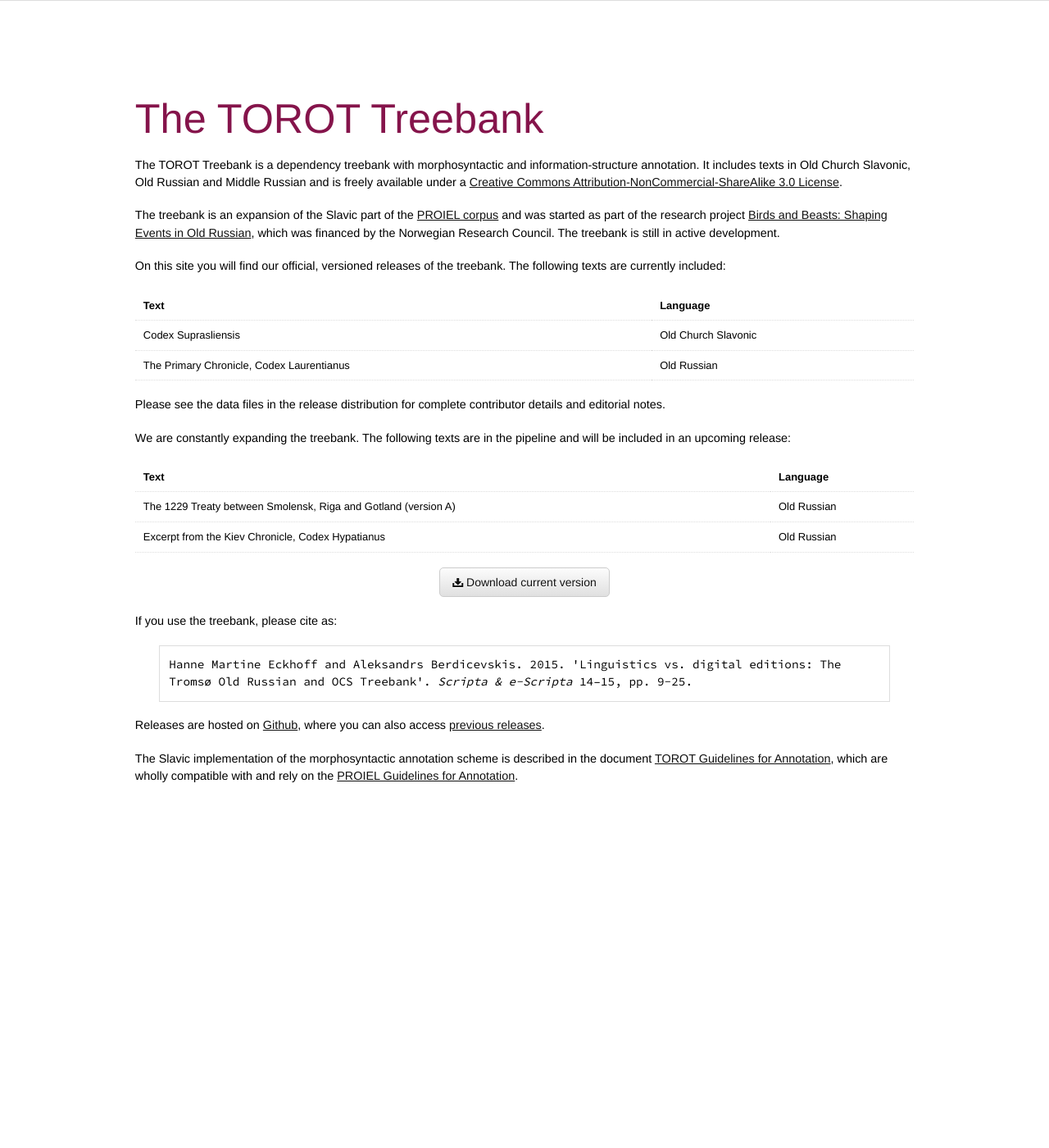
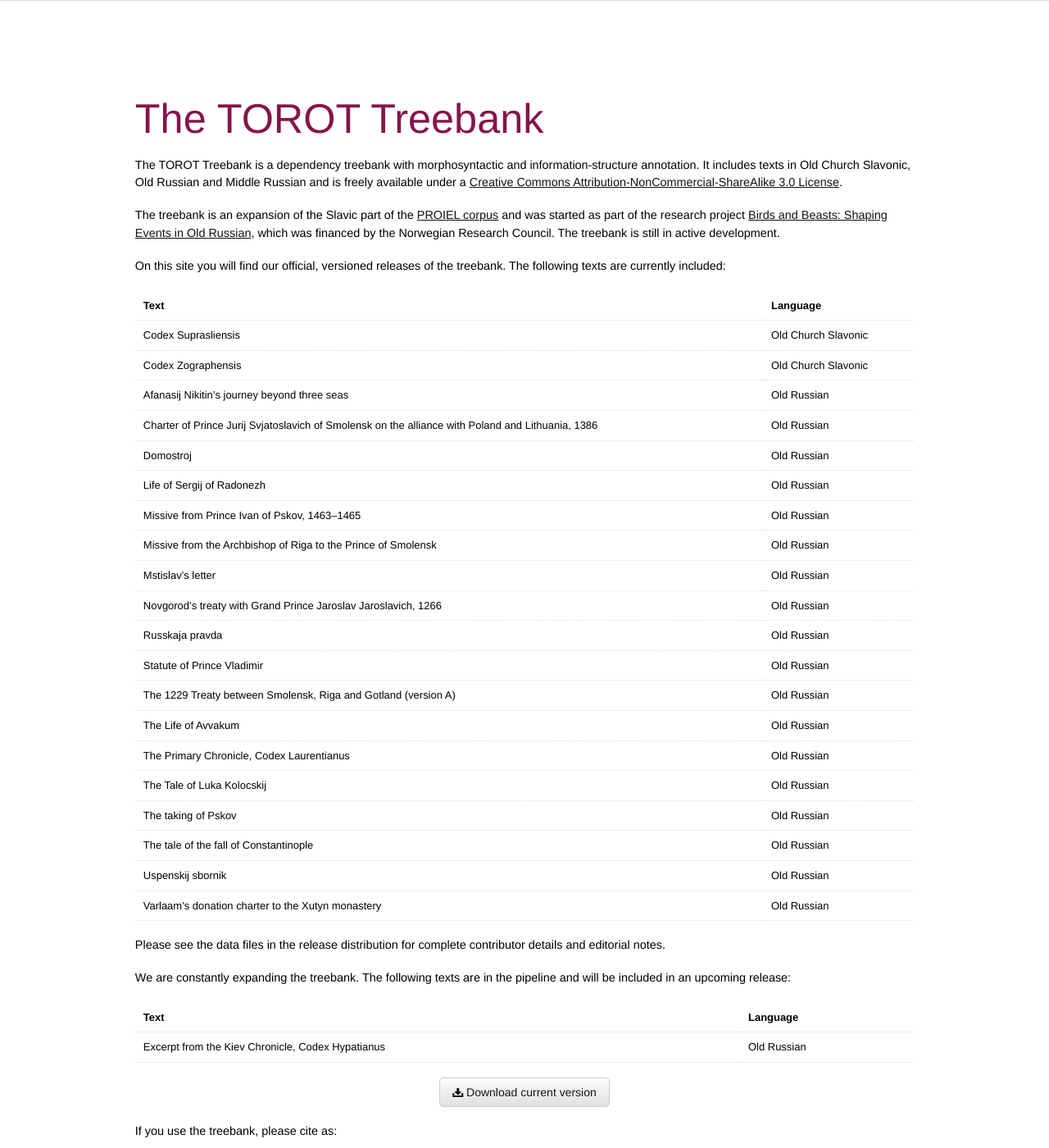
Before and after one commit to torottreebank/torottreebank.github.io, a Jekyll site: the page built from index.html, in a window 1280 px wide and 1400 px high. Shown: the whole window at 82% size. Built offline with Jekyll 4.4.1, drawn with Linux system fonts in a browser that asks for light colours.

Commit message:
added all texts to index

```diff
--- a/index.html
+++ b/index.html
@@ -37,7 +37,79 @@
               <td>Old Church Slavonic</td>
             </tr>
             <tr>
+              <td>Codex Zographensis</td>
+              <td>Old Church Slavonic</td>
+            </tr>
+            <tr>
+              <td>Afanasij Nikitin’s journey beyond three seas</td>
+              <td>Old Russian</td>
+            </tr>
+            <tr>
+              <td>Charter of Prince Jurij Svjatoslavich of Smolensk on the alliance with Poland and Lithuania, 1386</td>
+              <td>Old Russian</td>
+            </tr>
+            <tr>
+              <td>Domostroj</td>
+              <td>Old Russian</td>
+            </tr>
+            <tr>
+              <td>Life of Sergij of Radonezh</td>
+              <td>Old Russian</td>
+            </tr>
+            <tr>
+              <td>Missive from Prince Ivan of Pskov, 1463–1465</td>
+              <td>Old Russian</td>
+            </tr>
+            <tr>
+              <td>Missive from the Archbishop of Riga to the Prince of Smolensk</td>
+              <td>Old Russian</td>
+            </tr>
+            <tr>
+              <td>Mstislav’s letter</td>
+              <td>Old Russian</td>
+            </tr>
+            <tr>
+              <td>Novgorod’s treaty with Grand Prince Jaroslav Jaroslavich, 1266</td>
+              <td>Old Russian</td>
+            </tr>
+            <tr>
+              <td>Russkaja pravda</td>
+              <td>Old Russian</td>
+            </tr>
+            <tr>
+              <td>Statute of Prince Vladimir</td>
+              <td>Old Russian</td>
+            </tr>
+            <tr>
+              <td>The 1229 Treaty between Smolensk, Riga and Gotland (version A)</td>
+              <td>Old Russian</td>
+            </tr>
+            <tr>
+              <td>The Life of Avvakum</td>
+              <td>Old Russian</td>
+            </tr>
+            <tr>
               <td>The Primary Chronicle, Codex Laurentianus</td>
+              <td>Old Russian</td>
+            </tr>
+            <tr>
+              <td>The Tale of Luka Kolocskij</td>
+              <td>Old Russian</td>
+            </tr>
+            <tr>
+              <td>The taking of Pskov</td>
+              <td>Old Russian</td>
+            </tr>
+            <tr>
+              <td>The tale of the fall of Constantinople</td>
+              <td>Old Russian</td>
+            </tr>
+            <tr>
+              <td>Uspenskij sbornik</td>
+              <td>Old Russian</td>
+            </tr>
+            <tr>
+              <td>Varlaam’s donation charter to the Xutyn monastery</td>
               <td>Old Russian</td>
             </tr>
           </table>
@@ -56,10 +128,6 @@
             <tr>
               <th>Text</th>
               <th>Language</th>
-            </tr>
-            <tr>
-              <td>The 1229 Treaty between Smolensk, Riga and Gotland (version A)</td>
-              <td>Old Russian</td>
             </tr>
             <tr>
               <td>Excerpt from the Kiev Chronicle, Codex Hypatianus</i></td>
```
